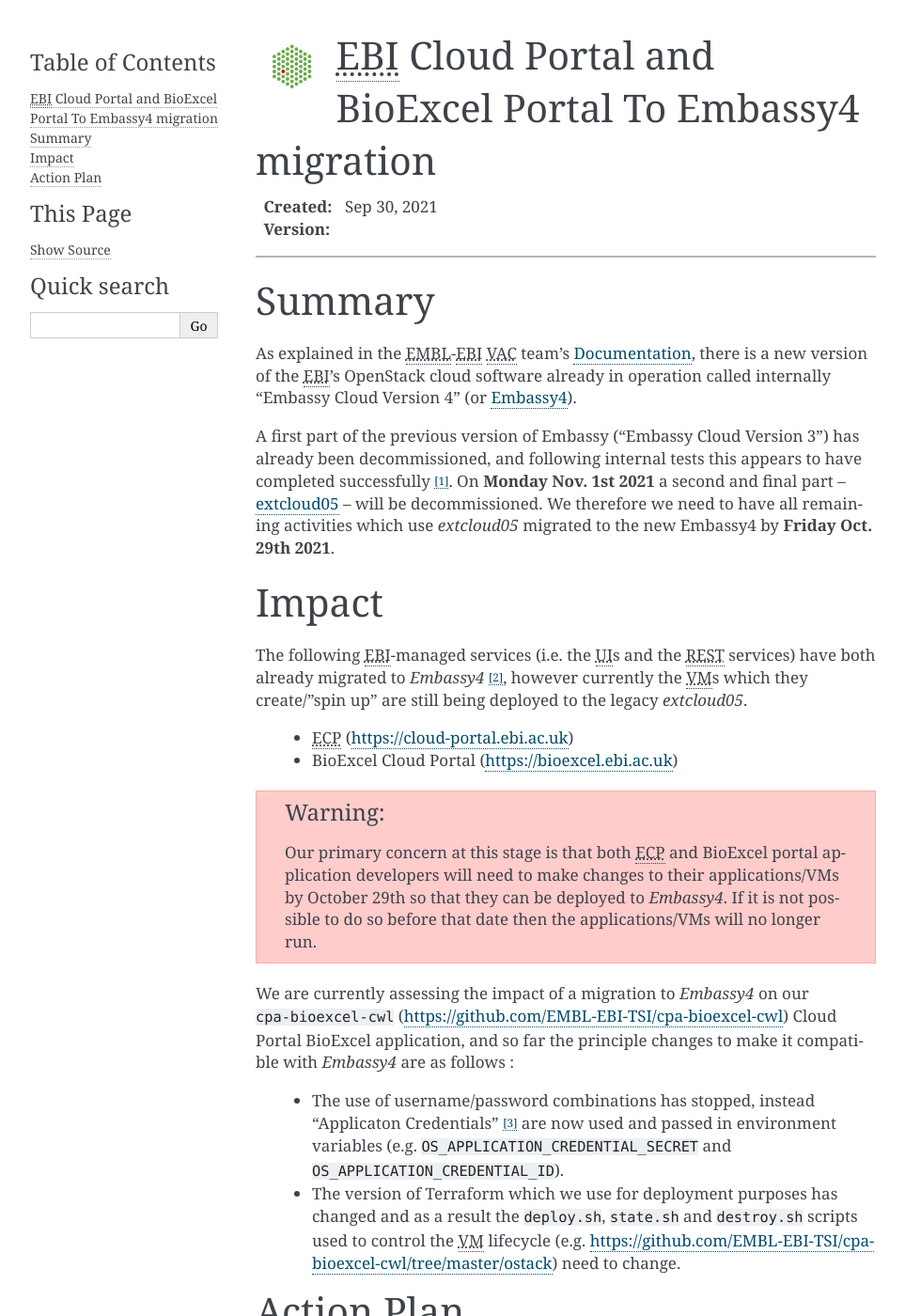
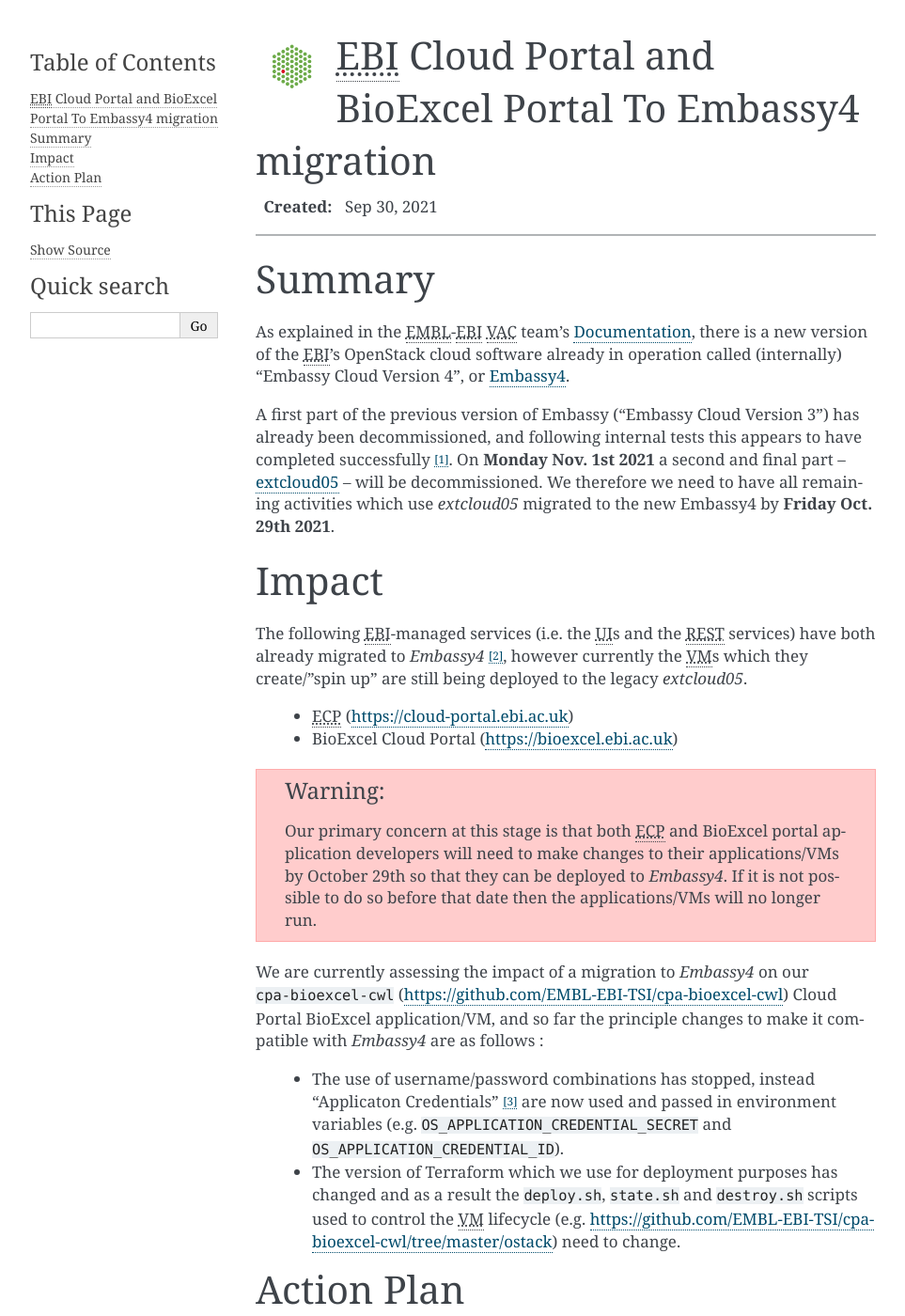
Before and after one commit to gef-ebi/to-embassy4, a Sphinx documentation site: the page built from docs/index.rst, in a window 1280 px wide and 1400 px high. Shown: the whole window at 94% size, without its empty margins (148-1111 px from the left). Built offline with Sphinx 7.4.7, drawn with Linux system fonts in a browser that asks for light colours.

Commit message:
First draft - tweak 1

```diff
--- a/docs/index.rst
+++ b/docs/index.rst
@@ -16,7 +15,7 @@
 
 As explained in the |EMBL|-|EBI| |VAC| team's `Documentation <https://docs.embassy.ebi.ac.uk/index.html>`_,
 there is a new version of the |EBI|'s OpenStack cloud software already in operation called
-internally "Embassy Cloud Version 4" (or `Embassy4 <https://uk1.embassy.ebi.ac.uk>`_).
+(internally) "Embassy Cloud Version 4", or `Embassy4 <https://uk1.embassy.ebi.ac.uk>`_.
 
 A first part of the previous version of Embassy ("Embassy Cloud Version 3") has already been
 decommissioned, and following internal tests this appears to have completed successfully [#f1]_.
@@ -40,8 +39,8 @@
    applications/VM\ s will no longer run.
 
 We are currently assessing the impact of a migration to `Embassy4` on our ``cpa-bioexcel-cwl``
-(https://github.com/EMBL-EBI-TSI/cpa-bioexcel-cwl) Cloud Portal BioExcel application, and so far
-the principle changes to make it compatible with `Embassy4` are as follows :
+(https://github.com/EMBL-EBI-TSI/cpa-bioexcel-cwl) Cloud Portal BioExcel application/VM, and so
+far the principle changes to make it compatible with `Embassy4` are as follows :
 
  * The use of username/password combinations has stopped, instead "Applicaton Credentials" [#f3]_ are now
    used and passed in environment variables (e.g. ``OS_APPLICATION_CREDENTIAL_SECRET`` and
```
Also changed, not shown: other parts of docs/index.rst (+0 -1 lines).
